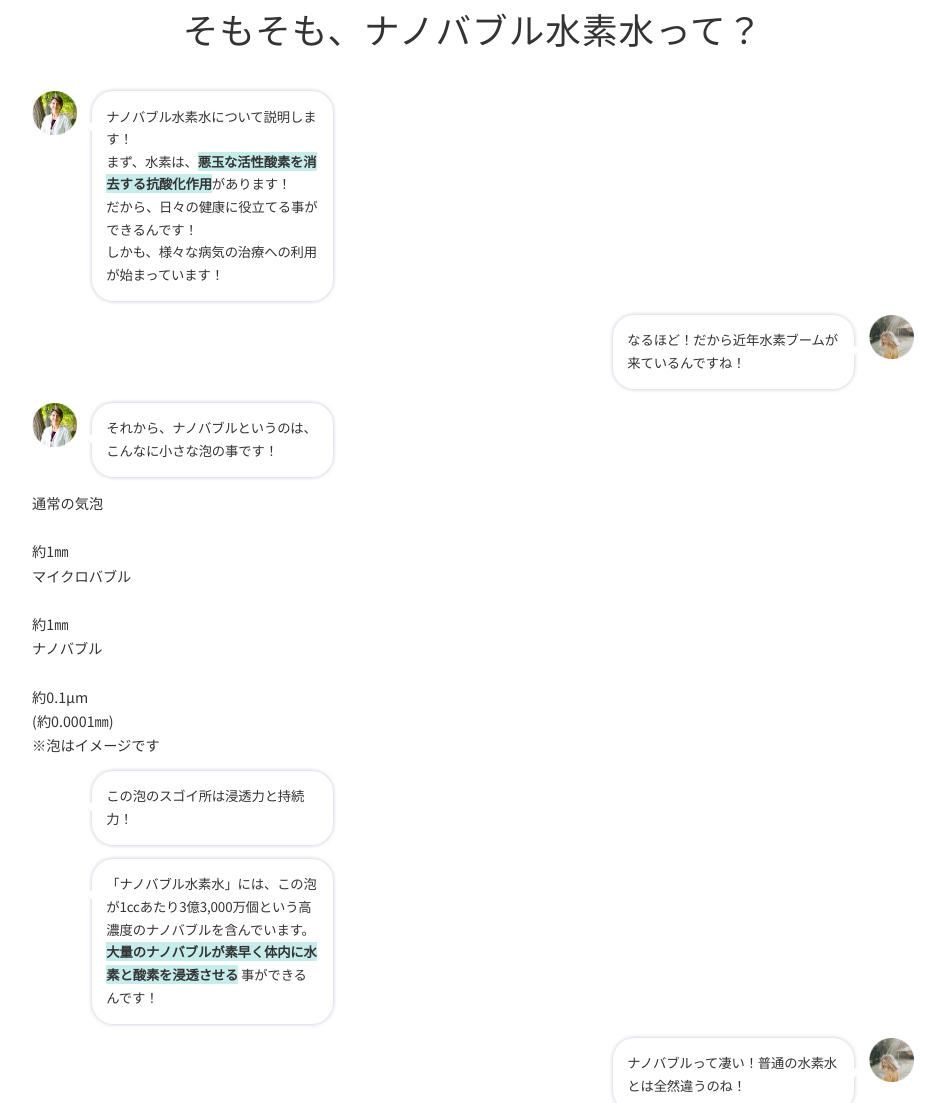
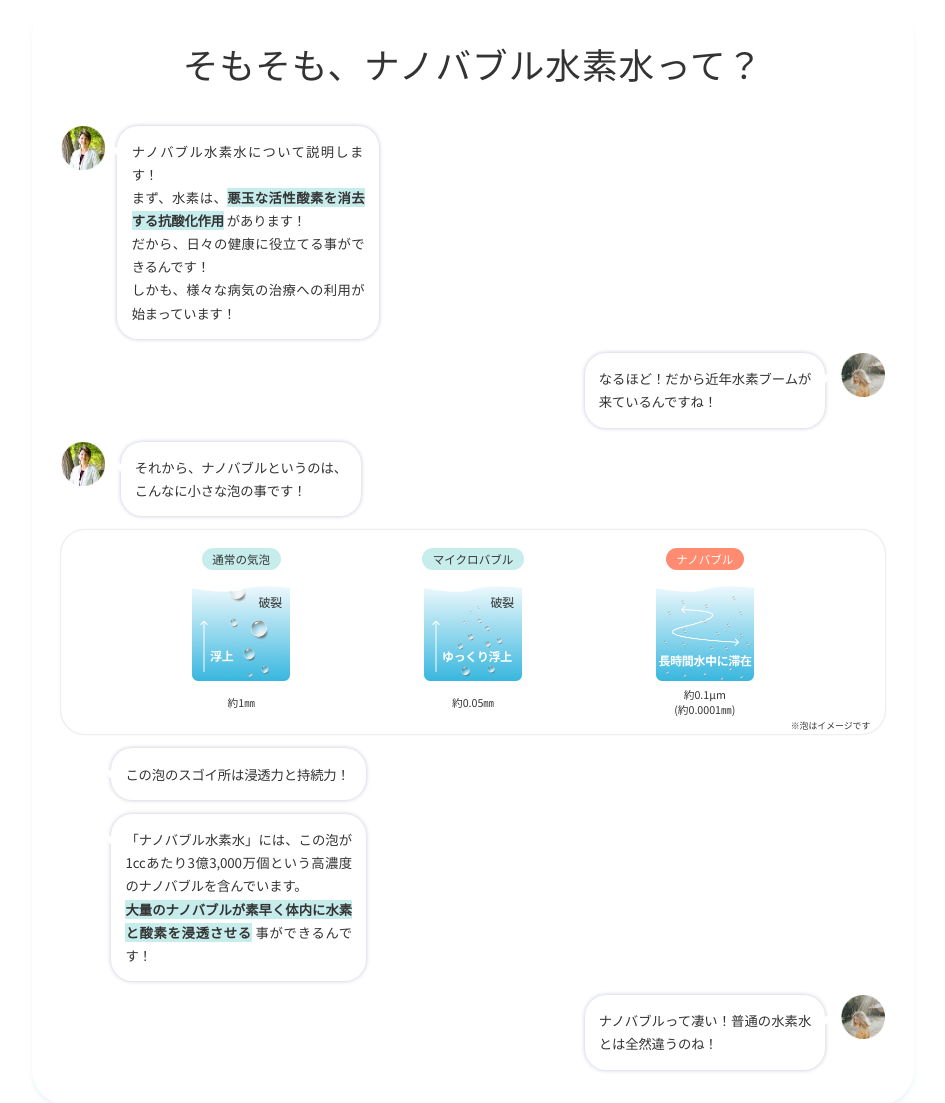
Before and after one commit to wanosuke-t/portfolio-practice-001, a plain HTML site: page index.html in a window 1280 px wide. Shown: the part 2058-3161 px from the top of the page, without its empty margins (167-1112 px from the left). Drawn offline with nearby package versions, Linux system fonts and the light colour scheme; a web font is replaced by a local one.

Commit message:
解決Sec 後半 スマホ 完成

```diff
--- a/index.html
+++ b/index.html
@@ -197,97 +197,94 @@
 
 			<div class="p-solution__bottom">
 				<div class="p-solution__bottom-inner c-inner">
+					<div class="p-solution__box">
 
 						<p class="p-solution__question c-title-simple">そもそも、<br class="u-hidden-pc">ナノバブル水素水って？</p>
 
 						<div class="p-solution__balloons">
 
-						<div class="c-balloon">
+							<div class="c-balloon c-balloon--w294">
 								<div class="c-balloon__icon">
 									<img src="./img/solution/solution-person-1.png" alt="案内役" width="101" height="100">
 								</div>
-							<div class="c-balloon__text">
-								<p>ナノバブル水素水について説明します！<br>まず、水素は、<span
-										class="c-balloon__highlight">悪玉な活性酸素を消去する抗酸化作用</span>があります！<br>だから、日々の健康に役立てる事ができるんです！<br>しかも、様々な病気の治療への利用が始まっています！
+								<p class="c-balloon__text">ナノバブル水素水について説明します！<br>まず、水素は、<span
+										class="c-balloon__highlight">悪玉な活性酸素を消去する抗酸化作用</span> があります！<br>だから、日々の健康に役立てる事ができるんです！<br>しかも、様々な病気の治療への利用が始まっています！
 								</p>
 							</div>
-						</div>
 
-						<div class="c-balloon c-balloon--reverse">
+							<div class="c-balloon c-balloon--w271 c-balloon--reverse">
 								<div class="c-balloon__icon">
 									<img src="./img/solution/solution-person-2.png" alt="聞き手" width="101" height="100">
 								</div>
-							<div class="c-balloon__text">
-								<p>なるほど！だから近年水素ブームが来ているんですね！</p>
-							</div>
+								<p class="c-balloon__text">なるほど！だから近年水素ブームが来ているんですね！</p>
 							</div>
 
-						<div class="c-balloon">
+							<div class="c-balloon c-balloon--w271">
 								<div class="c-balloon__icon">
 									<img src="./img/solution/solution-person-1.png" alt="案内役" width="101" height="100">
 								</div>
-							<div class="c-balloon__text">
-								<p>それから、ナノバブルというのは、こんなに小さな泡の事です！</p>
-							</div>
+								<p class="c-balloon__text">それから、ナノバブルというのは、こんなに小さな泡の事です！</p>
 							</div>
 
-						<div class="p-solution__box">
+							<div class="p-solution__balloon">
+								<div class="p-solution__balloon-list">
 
-							<div class="p-solution__box-content">
-								<p class="p-solution__box-title">通常の気泡</p>
-								<div class="c-balloon__image">
-									<img src="" alt="">
-								</div>
-								<p class="p-solution__box-text">約1㎜</p>
+									<div class="p-solution__balloon-item">
+										<p class="p-solution__balloon-title">通常の気泡</p>
+										<picture class="p-solution__balloon-image">
+											<source media="(min-width: 768px)" srcset="./img/solution/solution-bubble-pc.jpg">
+											<img src="./img/solution/solution-bubble-sp.jpg" alt="" decoding="async" width="392" height="378">
+										</picture>
+										<p class="p-solution__balloon-text">約1㎜</p>
 									</div>
 
-							<div class="p-solution__box-content">
-								<p class="p-solution__box-title">マイクロバブル</p>
-								<div class="c-balloon__image">
-									<img src="" alt="">
-								</div>
-								<p class="p-solution__box-text">約1㎜</p>
+									<div class="p-solution__balloon-item">
+										<p class="p-solution__balloon-title">マイクロバブル</p>
+										<picture class="p-solution__balloon-image">
+											<source media="(min-width: 768px)" srcset="./img/solution/solution-micro-bubble-pc.jpg">
+											<img src="./img/solution/solution-micro-bubble-sp.jpg" alt="" decoding="async" width="392"
+												height="378">
+										</picture>
+										<p class="p-solution__balloon-text">約0.05㎜</p>
 									</div>
 
-							<div class="p-solution__box-content">
-								<p class="p-solution__box-title p-solution__box-title--highlight">ナノバブル</p>
-								<div class="p-solution__box-image">
-									<img src="" alt="">
-								</div>
-								<p class="p-solution__box-text">約0.1µm<br>(約0.0001㎜)</p>
+									<div class="p-solution__balloon-item p-solution__balloon-item--highlight">
+										<p class="p-solution__balloon-title">ナノバブル</p>
+										<picture class="p-solution__balloon-image">
+											<source media="(min-width: 768px)" srcset="./img/solution/solution-nano-bubble-pc.jpg">
+											<img src="./img/solution/solution-nano-bubble-sp.jpg" alt="" decoding="async" width="392"
+												height="378">
+										</picture>
+										<p class="p-solution__balloon-text">約0.1µm<br>(約0.0001㎜)</p>
 									</div>
 
-							<p class="p-solution__box-note">※泡はイメージです</p>
-						</div><!-- p-solution__box -->
+								</div><!-- /.p-solution__balloon-list -->
+								<p class="p-solution__balloon-note">※泡はイメージです</p>
+							</div><!-- /.p-solution__balloon -->
 
 							<div class="c-balloon">
 								<div class="c-balloon__icon">
 								</div>
-							<div class="c-balloon__text">
-								<p>この泡のスゴイ所は浸透力と持続力！</p>
-							</div>
+								<p class="c-balloon__text">この泡のスゴイ所は浸透力と持続力！</p>
 							</div>
 
 							<div class="c-balloon">
 								<div class="c-balloon__icon">
 								</div>
-							<div class="c-balloon__text">
-								<p>「ナノバブル水素水」には、この泡が1ccあたり3億3,000万個という高濃度のナノバブルを含んでいます。<br><span
+								<p class="c-balloon__text">「ナノバブル水素水」には、この泡が1ccあたり3億3,000万個という高濃度のナノバブルを含んでいます。<br><span
 										class="c-balloon__highlight">大量のナノバブルが素早く体内に水素と酸素を浸透させる</span> 事ができるんです！</p>
 							</div>
-						</div>
 
-						<div class="c-balloon c-balloon--reverse">
+							<div class="c-balloon c-balloon--w271 c-balloon--reverse">
 								<div class="c-balloon__icon">
 									<img src="./img/solution/solution-person-2.png" alt="聞き手" width="101" height="100">
 								</div>
-							<div class="c-balloon__text">
-								<p>ナノバブルって凄い！普通の水素水とは全然違うのね！</p>
-							</div>
+								<p class="c-balloon__text">ナノバブルって凄い！普通の水素水とは全然違うのね！</p>
 							</div>
 
 						</div><!-- p-solution__balloons -->
 
+					</div><!-- /.p-solution__box -->
 				</div><!-- p-solution__bottom-inner -->
 			</div><!-- p-solution__bottom -->
 
--- a/sass/component/_c-balloon.scss
+++ b/sass/component/_c-balloon.scss
@@ -2,7 +2,7 @@
 
 .c-balloon {
   display: flex;
-  gap: global.rem(17.5px);
+  gap: global.rem(7px);
 
   &--reverse {
     flex-direction: row-reverse;
@@ -16,6 +16,22 @@
       }
     }
   }
+
+  &--w294 {
+    gap: global.rem(14px);
+
+    .c-balloon__text {
+      width: global.rem(294px);
+    }
+  }
+
+  &--w271 {
+    gap: global.rem(17.5px);
+
+    .c-balloon__text {
+      width: global.rem(271px);
+    }
+  }
 }
 
 .c-balloon__icon {
@@ -24,13 +40,16 @@
 }
 
 .c-balloon__text {
-  width: global.rem(271px);
-  padding: global.rem(16px);
+  width: global.rem(287px);
+  padding: global.rem(16px) global.rem(16px);
   border-radius: global.rem(24px);
   background: global.$color-base-1;
   box-shadow: 0px 0px 4px 0px rgba(0, 29, 104, 0.25);
   font-size: global.rem(15px);
   letter-spacing: global.rem(-0.15px);
+  line-height: 1.73;
+  text-align: justify;
+
   position: relative;
 
   &::before {
@@ -40,7 +59,7 @@
     height: global.rem(32px);
     background: url("../img/common/triangle-left.svg") no-repeat center center /
       contain;
-    top: global.rem(23px);
+    top: global.rem(12px);
     left: global.rem(-12px);
   }
 }
--- a/sass/component/_c-title-simple.scss
+++ b/sass/component/_c-title-simple.scss
@@ -1,7 +1,7 @@
 @use "../global" as global;
 
 .c-title-simple {
-  margin-left: global.rem(-8px);
+  // margin-left: global.rem(-8px);
   text-align: center;
   font-family: global.$ff-jp-serif;
   font-size: global.rem(24px);
--- a/sass/project/_p-solution.scss
+++ b/sass/project/_p-solution.scss
@@ -1,32 +1,6 @@
 @use "../global" as global;
 
 .p-solution {
-  // padding-top: global.rem(64px);
-  // position: relative;
-
-  // @include global.mq(pc) {
-  //   padding-top: global.rem(90px);
-  // }
-
-  // &::before {
-  //   position: absolute;
-  //   content: "";
-  //   display: block;
-  //   width: global.rem(45px);
-  //   height: global.rem(25px);
-  //   background: url("../img/solution/solution-triangle-sp.svg") no-repeat center
-  //     center / contain;
-  //   top: 0;
-  //   left: 50%;
-  //   transform: translateX(-50%);
-
-  //   @include global.mq(pc) {
-  //     width: global.rem(90px);
-  //     height: global.rem(50px);
-  //     background: url("../img/solution/solution-triangle-pc.svg") no-repeat
-  //       center center / contain;
-  //   }
-  // }
 }
 
 .p-solution__top {
@@ -131,7 +105,7 @@
 .p-solution__bottom {
   background: url("../img/solution/solution-bg-sp.jpg") no-repeat top center /
     cover;
-  padding-top: global.rem(18px);
+  padding-top: global.rem(17px);
   padding-bottom: global.rem(40px);
 
   @include global.mq(pc) {
@@ -140,6 +114,15 @@
 }
 
 .p-solution__bottom-inner {
+}
+
+.p-solution__box {
+  @include global.mq(pc) {
+    padding: global.rem(40px) global.rem(32px);
+    border-radius: global.rem(40px);
+    background: global.$color-base-1;
+    box-shadow: 0px 4px 4px 0px rgba(180, 221, 232, 0.25);
+  }
 }
 
 .p-solution__question {
@@ -152,27 +135,67 @@
   gap: global.rem(16px);
 }
 
-.p-solution__box {
+.p-solution__balloon {
+  border-radius: 24px;
+  background: var(--White, #fff);
+  box-shadow: 0px 0px 2.163px 0px rgba(0, 29, 104, 0.25);
+  padding: global.rem(20px) global.rem(6px) global.rem(3px);
 }
 
-.p-solution__box-content {
+.p-solution__balloon-list {
+  display: grid;
+  grid-template-columns: 1fr global.rem(115px) 1fr;
+  gap: global.rem(6px);
 }
 
-.p-solution__box-title {
+.p-solution__balloon-item {
+  display: flex;
+  flex-direction: column;
+  align-items: center;
+
   &--highlight {
+    .p-solution__balloon-title {
+      color: global.$color-text-white;
+      background: global.$color-accent-1;
+    }
+
+    .p-solution__balloon-text {
+      margin-top: global.rem(7px);
+    }
   }
 }
 
-.p-solution__box-image {
+.p-solution__balloon-title {
+  display: inline-block;
+  font-size: global.rem(13px);
+  line-height: 1.3;
+  border-radius: global.rem(17.304px);
+  background: global.$color-accent-3;
+  padding: global.rem(4px) global.rem(12px);
+}
+
+.p-solution__balloon-image {
+  display: flex;
+  align-items: flex-end;
+  margin-top: global.rem(16px);
+  height: global.rem(108px);
+
   img {
+    width: global.rem(110px);
   }
 }
 
-.p-solution__box-text {
-  span {
-  }
+.p-solution__balloon-text {
+  margin-top: global.rem(16px);
+  text-align: center;
+  font-size: global.rem(12px);
+  line-height: normal;
 }
 
-.p-solution__box-note {
-
+.p-solution__balloon-note {
+  margin-top: global.rem(2px);
+  font-size: global.rem(10px);
+  line-height: normal;
+  text-align: right;
+  margin-right: global.rem(11px);
 }
--- a/sass/project/_p-trouble.scss
+++ b/sass/project/_p-trouble.scss
@@ -13,7 +13,7 @@
 }
 
 .p-trouble__title {
-  // margin-left: global.rem(-8px);
+  margin-left: global.rem(-8px);
   // text-align: center;
   // font-family: global.$ff-jp-serif;
   // font-size: global.rem(24px);
```
Also changed, not shown: css/style.css, img/solution/solution-bubble-pc.jpg (added), img/solution/solution-bubble-sp.jpg (added), img/solution/solution-micro-bubble-pc.jpg (added), img/solution/solution-micro-bubble-sp.jpg (added), img/solution/solution-nano-bubble-pc.jpg (added), img/solution/solution-nano-bubble-sp.jpg (added). Lines whose indentation alone changed are shown as unchanged.
